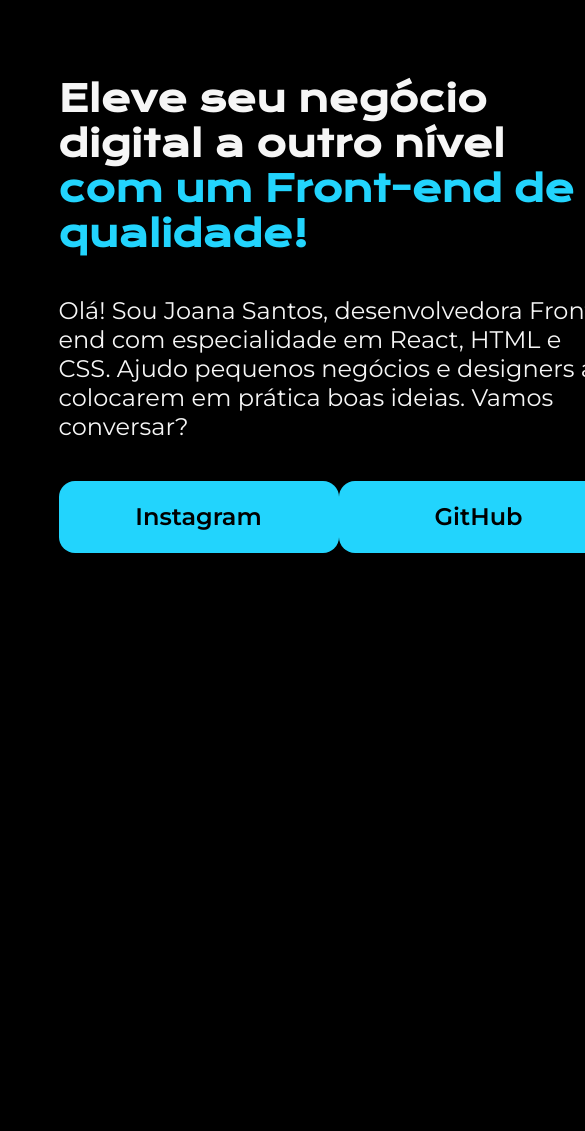
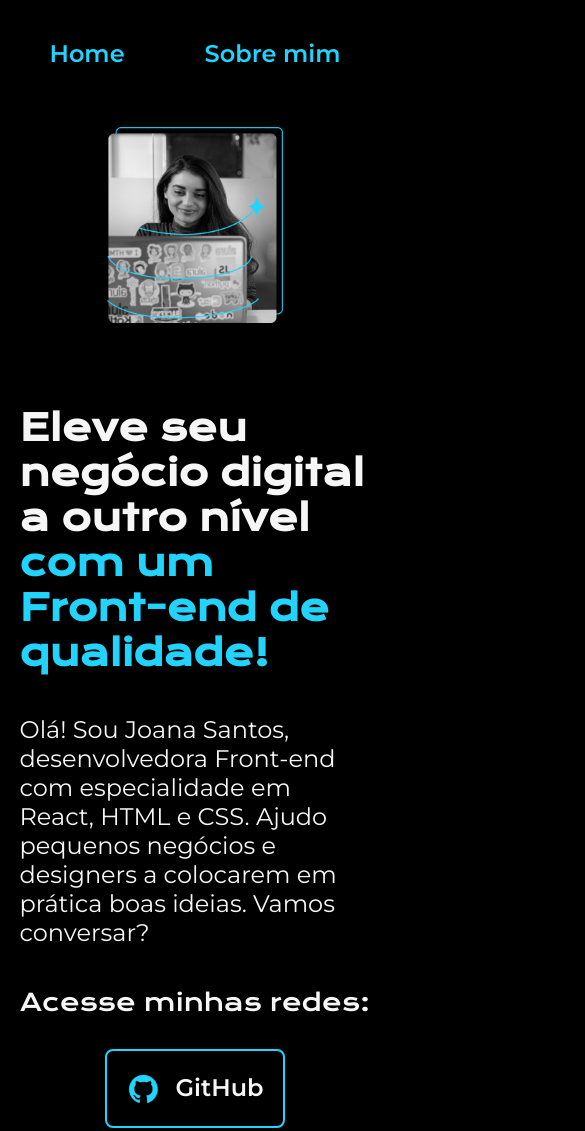
Before and after one commit to Pdrnho/portfolio, a plain HTML site: page index.html in a window 390 px wide. Shown: the top 1131 px of the page, 585 px wide, since content can reach past the window. Before the commit the page ends 883 px from the top, so only its background shows below. Drawn offline with nearby package versions, Linux system fonts and the light colour scheme.

Commit message:
Paginas responsivas

```diff
--- a/index.html
+++ b/index.html
@@ -4,21 +4,39 @@
     <meta charset="UTF-8">
     <meta name="viewport" content="width=device-width, initial-scale=1.0">
     <title>Portfolio</title>
-    <link rel="stylesheet" href="style.css">
+    <link rel="stylesheet" href="./styles/style.css">
 </head>
 <body>
-    <header> </header>
+    <header class="cabecalho">
+        <nav class="cabecalho__menu">
+            <a class="cabecalho__menu__link" href="index.html">Home</a>
+            <a class="cabecalho__menu__link" href="about.html">Sobre mim</a>
+        </nav>
+    </header>
     <main class="apresentacao">
         <section class="apresentacao__conteudo">
             <h1 class="apresentacao__conteudo__titulo">Eleve seu negócio digital a outro nível <strong class="titulo-destaque">com um Front-end de qualidade!</strong></h1>
             <p class="apresentacao__conteudo__texto">Olá! Sou Joana Santos, desenvolvedora Front-end com especialidade em React, HTML e CSS. Ajudo pequenos negócios e designers a colocarem em prática boas ideias. Vamos conversar?</p>
             <div class="apresentacao__links">
-                <a class="apresentacao__links__link" href="https://instagram.com/pdrnho">Instagram</a>
-                <a class="apresentacao__links__link" href="https://github.com/Pdrnho">GitHub</a>
+                <h2 class="apresentacao__links__subtitulo"> Acesse minhas redes: </h2>
+                <a class="apresentacao__links__navegacao" href="https://github.com/Pdrnho">
+                    <img src="./assets/github.png" alt="Logo do GitHub">
+                    GitHub
+                </a>
+                <a class="apresentacao__links__navegacao" href="https://instagram.com/pdrnho">
+                    <img src="./assets/instagram.png" alt="Logo do Instagram">
+                    Instagram
+                </a>
+                <a class="apresentacao__links__navegacao" href="https://www.linkedin.com/in/pedrocamargo1/">
+                    <img src="./assets/linkedin.png" alt="Logo do LinkedIn">
+                    LinkedIn
+                </a>
             </div>
         </section>
-        <img src="Imagem.png" alt="Imagem da desenvolvedora Joana Santos programando">
+        <img class="apresentacao__imagem" src="./assets/Designer.png" alt="Imagem da desenvolvedora Joana Santos programando">
     </main>
-    <footer> </footer>
+    <footer class="rodape">
+        <p>Desenvolvido por Pedro Camargo</p>
+    </footer>
 </body>
 </html>
--- a/style.css
+++ /dev/null
@@ -1,60 +0,0 @@
-@import url('https://fonts.googleapis.com/css2?family=Krona+One&family=Montserrat:ital,wght@0,100..900;1,100..900&display=swap');
-
-* {
-    margin: 0;
-    padding: 0;
-}
-
-body {
-    height: 100vh;
-    box-sizing: border-box;
-    background-color: black;
-    color: #F6F6F6;
-}
-
-.titulo-destaque {
-    color: #22D4FD;
-}
-
-.apresentacao {
-    margin: 10% 15%;
-    display: flex;
-    align-items: center;
-    justify-content: space-between;
-
-}
-
-.apresentacao__conteudo {
-    width: 615px;
-    display: flex;
-    flex-direction: column;
-    gap: 40px;
-}
-
-.apresentacao__conteudo__titulo {
-    font-size: 36px;
-    font-family: 'Krona One', sans-serif;
-}
-
-.apresentacao__conteudo__texto {
-    font-size: 24px;
-    font-family: 'Montserrat', sans-serif;
-}
-
-.apresentacao__links {
-    display: flex;
-    justify-content: space-between;
-}
-
-.apresentacao__links__link {
-    background-color: #22D4FD;
-    color: black;
-    width: 280px;
-    text-align: center;
-    border-radius: 16px;
-    font-size: 24px;
-    font-family: 'Montserrat', sans-serif;
-    font-weight: 600;
-    padding: 21.5px 0;
-    text-decoration: none;
-}
--- /dev/null
+++ b/styles/style.css
@@ -0,0 +1,141 @@
+@import url('https://fonts.googleapis.com/css2?family=Krona+One&family=Montserrat:ital,wght@0,100..900;1,100..900&display=swap');
+:root {
+    --cor-primaria: #000000;
+    --cor-secundaria: #F6F6F6;
+    --cor-terciaria: #22D4FD;
+    --cor-hover: #272727;
+
+    --fonte-primaria: 'Krona One', sans-serif;
+    --fonte-secundaria: 'Montserrat', sans-serif;
+}
+
+* {
+    margin: 0;
+    padding: 0;
+}
+
+body {
+    /* height: 100vh; */
+    box-sizing: border-box;
+    background-color: var(--cor-primaria);
+    color: var(--cor-secundaria);
+}
+
+.cabecalho {
+    padding: 2% 0% 0% 15%;
+}
+
+.cabecalho__menu {
+    display: flex;
+    gap: 80px;
+}
+
+.cabecalho__menu__link {
+    font-family: var(--fonte-secundaria);
+    font-size: 1.5rem;
+    font-weight: 600;
+    color: var(--cor-terciaria);
+    text-decoration: none;
+}
+
+
+.apresentacao {
+    padding: 5% 15%;
+    display: flex;
+    align-items: center;
+    justify-content: space-between;
+    gap: 82px;
+}
+
+.apresentacao__conteudo {
+    width: 50%;
+    display: flex;
+    flex-direction: column;
+    gap: 40px;
+}
+
+.apresentacao__conteudo__titulo {
+    font-size: 2.25rem;
+    font-family: var(--fonte-primaria);
+}
+
+.titulo-destaque {
+    color: var(--cor-terciaria);
+}
+
+.apresentacao__conteudo__texto {
+    font-size: 1.5rem;
+    font-family: var(--fonte-secundaria);
+}
+
+.apresentacao__links {
+    display: flex;
+    flex-direction: column;
+    align-items: center;
+    justify-content: space-between;
+    gap: 32px;
+}
+
+.apresentacao__links__subtitulo {
+    font-size: 1.5rem;
+    font-family: var(--fonte-primaria);
+    color: var(--cor-secundaria);
+    font-weight: 400;
+}
+
+.apresentacao__links__navegacao {
+    /* background-color: #22D4FD; */
+    display: flex;
+    justify-content: center;
+    gap: 16px;
+    color: var(--cor-secundaria);
+    border: 2px solid var(--cor-terciaria);
+    width: 50%;
+    text-align: center;
+    border-radius: 8px;
+    font-size: 1.5rem;
+    font-family: var(--fonte-secundaria);
+    font-weight: 600;
+    padding: 21.5px 0;
+    text-decoration: none;
+}
+
+.apresentacao__links__link:hover {
+    background-color: var(--cor-hover);
+}
+
+.apresentacao__imagem {
+    width: 50%;
+}
+
+.rodape {
+    color: var(--cor-primaria);
+    background-color: var(--cor-terciaria);
+    padding: 24px;
+    text-align: center;
+    font-family: var(--fonte-secundaria);
+    font-size: 1.5rem;
+    font-weight: 400;
+}
+
+@media (max-width: 1200px) {
+
+    .cabecalho {
+        padding: 10%;
+    }
+
+    .cabecalho__menu {
+        justify-content: center;
+    }
+
+    .apresentacao {
+        flex-direction: column-reverse;
+        padding: 5%;
+    }
+
+    .apresentacao__conteudo {
+        width: auto;
+    }
+
+
+}
```
Also changed, not shown: about.html (added, +31 -0 lines), assets/Designer.png (renamed from Imagem.png), assets/Imagem.png (added), assets/github.png (added), assets/instagram.png (added), assets/linkedin.png (added), assets/twitch.png (added), assets/twitter-novo.png (added), assets/twitter.png (added).
